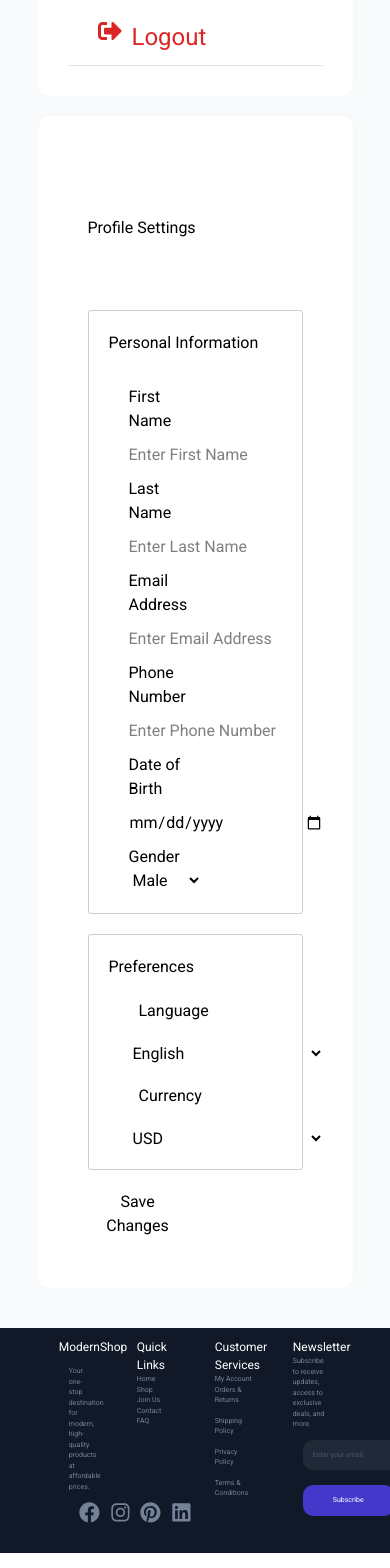
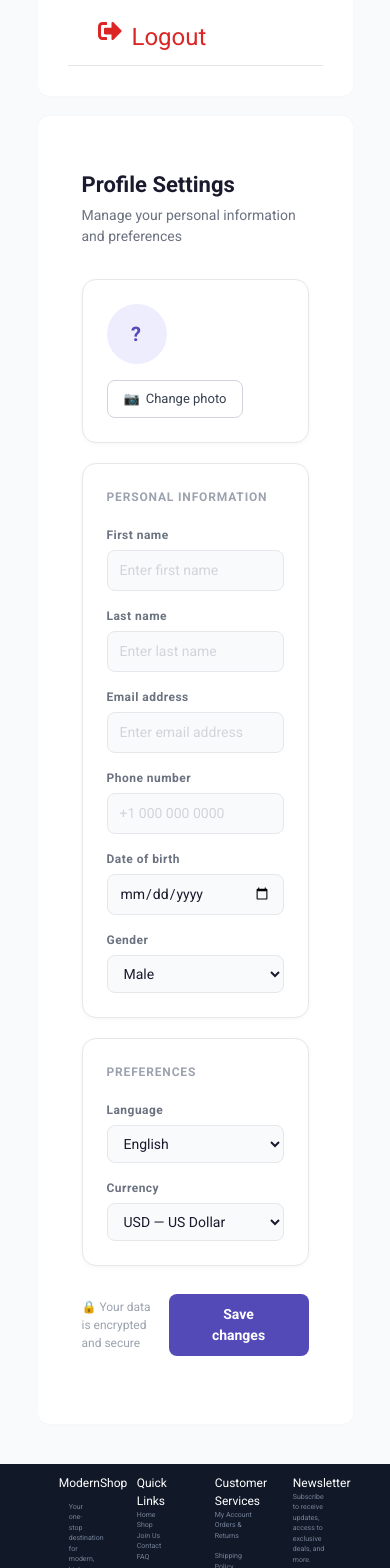
Before and after one commit to IsaacAdel-1/E-commerce, a React (Vite) app: page /profile/settings in a window 390 px wide. Shown: the part 860-2428 px from the top of the page. Built offline with nearby package versions, Linux system fonts and the light colour scheme.

Commit message:
fix profileSetting page

```diff
--- a/src/Pages/AccountProfile/PaymentMethods/PaymentMethods.jsx
+++ b/src/Pages/AccountProfile/PaymentMethods/PaymentMethods.jsx
@@ -101,7 +101,7 @@ const PaymentMethods = () => {
                <header className="d-flex justify-content-between align-items-center">
                     <h2 >Payment Methods</h2>
                     <button onClick={()=>handleNewCard()} className="btn btn-primary">Add New Card</button>
-
+                    <h1 className="text-center ">Working on it...</h1>
                </header>
 
 
--- a/src/Pages/AccountProfile/ProfileSettings/ProfileSettings.css
+++ b/src/Pages/AccountProfile/ProfileSettings/ProfileSettings.css
@@ -1,55 +1,213 @@
-.profileSettingsContain{
+/* ===== Page Layout ===== */
+.ps-page {
+    max-width: 780px;
+    margin: 0 auto;
+    padding: 2rem 1.5rem;
+    font-family: inherit;
+}
+
+.ps-header {
+    margin-bottom: 2rem;
+}
+
+.ps-header h2 {
+    font-size: 22px;
+    font-weight: 600;
+    color: #1a1a2e;
+    margin: 0 0 4px;
+}
+
+.ps-header p {
+    font-size: 14px;
+    color: #6b7280;
+    margin: 0;
+}
+
+/* ===== Card ===== */
+.ps-card {
+    background: #ffffff;
+    border: 1px solid #e5e7eb;
+    border-radius: 14px;
+    padding: 1.5rem;
+    margin-bottom: 1.25rem;
+    box-shadow: 0 1px 4px rgba(0, 0, 0, 0.04);
+}
+
+/* ===== Avatar Row ===== */
+.ps-avatar-row {
+    display: flex;
+    align-items: center;
+    gap: 16px;
+}
+
+.ps-avatar {
+    width: 60px;
+    height: 60px;
+    border-radius: 50%;
+    background: #EEEDFE;
+    color: #534AB7;
+    font-size: 20px;
+    font-weight: 600;
+    display: flex;
+    align-items: center;
+    justify-content: center;
+    flex-shrink: 0;
+    letter-spacing: 1px;
+}
+
+.ps-avatar-info h3 {
+    font-size: 15px;
+    font-weight: 600;
+    color: #1a1a2e;
+    margin: 0 0 2px;
+}
+
+.ps-avatar-info p {
+    font-size: 13px;
+    color: #6b7280;
+    margin: 0;
+}
+
+.ps-avatar-btn {
+    margin-left: auto;
+    background: transparent;
+    border: 1px solid #d1d5db;
+    border-radius: 8px;
+    padding: 8px 16px;
+    font-size: 13px;
+    color: #374151;
+    cursor: pointer;
+    display: flex;
+    align-items: center;
+    gap: 6px;
+    transition: background 0.15s, border-color 0.15s;
+    white-space: nowrap;
+}
+
+.ps-avatar-btn:hover {
+    background: #f9fafb;
+    border-color: #9ca3af;
+}
+
+/* ===== Card Title ===== */
+.ps-card-title {
+    font-size: 12px;
+    font-weight: 600;
+    color: #9ca3af;
+    text-transform: uppercase;
+    letter-spacing: 0.07em;
+    margin-bottom: 1.25rem;
+}
+
+/* ===== Form Grid ===== */
+.ps-form-grid {
+    display: grid;
+    grid-template-columns: 1fr 1fr;
+    gap: 1rem;
+}
+
+@media (max-width: 560px) {
+    .ps-form-grid {
+        grid-template-columns: 1fr;
+    }
+
+    .ps-avatar-row {
+        flex-wrap: wrap;
+    }
+
+    .ps-avatar-btn {
+        margin-left: 0;
+    }
+}
+
+/* ===== Form Group ===== */
+.ps-form-group {
     display: flex;
     flex-direction: column;
-    justify-content: center;
-    margin-top: 50px;
-    gap: 50px;
-    padding: 30px;
+    gap: 6px;
 }
 
-.profileSettingsContain .personal_information h3{
-    margin-bottom: 20px;
+.ps-form-group.full {
+    grid-column: 1 / -1;
 }
 
-.profileSettingsContain form .personal_information {
+.ps-form-group label {
+    font-size: 12px;
+    font-weight: 600;
+    color: #6b7280;
+    letter-spacing: 0.04em;
+}
+
+.ps-form-group input,
+.ps-form-group select {
     width: 100%;
+    padding: 9px 12px;
+    font-size: 14px;
+    color: #1a1a2e;
+    background: #f9fafb;
+    border: 1px solid #e5e7eb;
+    border-radius: 8px;
+    outline: none;
+    transition: border-color 0.15s, box-shadow 0.15s;
+    appearance: auto;
+}
+
+.ps-form-group input::placeholder {
+    color: #d1d5db;
+}
+
+.ps-form-group input:hover,
+.ps-form-group select:hover {
+    border-color: #9ca3af;
+}
+
+.ps-form-group input:focus,
+.ps-form-group select:focus {
+    border-color: #534AB7;
+    box-shadow: 0 0 0 3px rgba(83, 74, 183, 0.12);
+    background: #fff;
+}
+
+/* ===== Footer ===== */
+.ps-footer {
     display: flex;
-    flex-wrap: wrap;
+    align-items: center;
     justify-content: space-between;
-    gap: 10px;
+    padding: 0.5rem 0 1rem;
+    gap: 12px;
+}
 
+.ps-secure-note {
+    font-size: 12px;
+    color: #9ca3af;
+    display: flex;
+    align-items: center;
+    gap: 6px;
 }
-.profileSettingsContain form .personal_information  .form-row{
-    width: 40%;
-    margin: 0 20px;
+
+/* ===== Save Button ===== */
+.ps-save-btn {
+    background: #534AB7;
+    color: #ffffff;
+    border: none;
+    border-radius: 8px;
+    padding: 10px 28px;
+    font-size: 14px;
+    font-weight: 600;
+    cursor: pointer;
+    transition: opacity 0.15s, transform 0.1s;
+    min-width: 140px;
 }
-.profileSettingsContain .personal_information form .form-row label{
-    font-size: 18px;
-    margin-left: 5px;
-    margin-bottom: 10px;
+
+.ps-save-btn:hover:not(:disabled) {
+    opacity: 0.88;
 }
-.preferences select{
-    width: 40%;
+
+.ps-save-btn:active:not(:disabled) {
+    transform: scale(0.98);
 }
-.preferences label{
-    margin: 20px 0;
-    margin-left: 10px;
+
+.ps-save-btn:disabled {
+    opacity: 0.6;
+    cursor: not-allowed;
 }
-.preferences .form-group{
-    margin: 0 20px;
-}
-@media (max-width: 768px) {
-    .personal_information , .preferences{
-        border: 1px solid #ccc;
-        padding: 20px;
-        margin: 20px 0;
-        border-radius: 3px;
-    }
-    .personal_information .form-row input{
-        width: 50vw;
-        margin-top: 10px;
-    }
-    .preferences .form-group select{
-        width: 50vw;
-    }
-}
--- a/src/Pages/AccountProfile/ProfileSettings/ProfileSettings.jsx
+++ b/src/Pages/AccountProfile/ProfileSettings/ProfileSettings.jsx
@@ -1,11 +1,11 @@
 import { useState, useEffect } from "react";
 import "./ProfileSettings.css";
-import {UpdateUserData} from '../../../Services/constants'
-const url = "https://www.canva.com/ai/code/thread/71507b40-d862-4984-bdac-9eea6e186924";
+import { UpdateUserData } from "../../../Services/constants";
 
 const ProfileSettings = () => {
     const [userData, setUserData] = useState({});
-    const [loading, setLoading] = useState();
+    const [loading, setLoading] = useState(false);
+    const [saved, setSaved] = useState(false);
 
     const [formData, setFormData] = useState({
         firstName: "",
@@ -14,14 +14,14 @@ const ProfileSettings = () => {
         contact_number: "",
         birth_date: "",
         Gender: "",
+        language: "English",
+        currency: "USD",
     });
 
     useEffect(() => {
-        // اجيب البيانات من localStorage
         const savedUser = localStorage.getItem("userData");
         if (savedUser) {
             const parsedUser = JSON.parse(savedUser);
-            console.log(parsedUser);
             setUserData(parsedUser);
             setFormData({
                 firstName: parsedUser.name?.split(" ")[0] || "",
@@ -29,187 +29,191 @@ const ProfileSettings = () => {
                 email: parsedUser.email || "",
                 contact_number: parsedUser.contact_number || "",
                 birth_date: parsedUser.birth_date || "",
-                Gender: parsedUser.Gender || "",
+                Gender: parsedUser.Gender || "Male",
+                language: parsedUser.language || "English",
+                currency: parsedUser.currency || "USD",
             });
         }
     }, []);
 
     const handleChanges = (e) => {
         const { name, value } = e.target;
+        setFormData((prev) => ({ ...prev, [name]: value }));
+    };
 
-        setFormData((prev) => ({
-            ...prev,
-            [name]: value,
-        }));
+    const getInitials = () => {
+        const first = formData.firstName?.[0] || "";
+        const last = formData.lastName?.[0] || "";
+        return (first + last).toUpperCase() || "?";
     };
 
     const handleSubmit = async (e) => {
         e.preventDefault();
         setLoading(true);
         const updatedData = {
-            name: formData.firstName + " " + formData.lastName,
+            name: `${formData.firstName} ${formData.lastName}`,
             email: formData.email,
             contact_number: formData.contact_number,
             birth_date: formData.birth_date,
             Gender: formData.Gender,
+            language: formData.language,
+            currency: formData.currency,
         };
+
         const isEqual = JSON.stringify(userData) === JSON.stringify(updatedData);
         if (isEqual) {
-            alert("No Changes Made");
+            alert("No changes made");
             setLoading(false);
             return;
         }
+
         try {
-
             localStorage.setItem("userData", JSON.stringify(updatedData));
-
-                const response = await fetch(
-                    UpdateUserData,
-                    {
+            const response = await fetch(UpdateUserData, {
                 method: "PUT",
-                        headers: {
-                            "Content-Type": "application/json",
-                        },
+                headers: { "Content-Type": "application/json" },
                 body: JSON.stringify(updatedData),
+            });
+            const signal = await response.json();
+            if (signal.status === "success") {
+                setUserData(updatedData);
+                setSaved(true);
+                setTimeout(() => setSaved(false), 3000);
+            } else {
+                alert("Error updating profile");
             }
-                );
-
-                const signal = await response.json();
-                console.log(signal);
-                if (signal.status === "success") {
-                    alert("Profile Updated Successfully");
-                    setUserData(updatedData);
-                } else {
-                    alert("Error Updating Profile");
-                }
-
         } catch (error) {
-            console.log(error);
+            console.error(error);
+            alert("Something went wrong");
         } finally {
             setLoading(false);
         }
     };
 
     return (
-        <>
-            <div className="profileSettingsContain">
+        <div className="ps-page">
+            <div className="ps-header">
                 <h2>Profile Settings</h2>
+                <p>Manage your personal information and preferences</p>
+            </div>
 
+            {/* Avatar Card */}
+            <div className="ps-card ps-avatar-row">
+                <div className="ps-avatar">{getInitials()}</div>
+                <div className="ps-avatar-info">
+                    <h3>{formData.firstName} {formData.lastName}</h3>
+                    <p>{formData.email}</p>
+                </div>
+                <button type="button" className="ps-avatar-btn">
+                    <span className="ps-icon">📷</span>
+                    Change photo
+                </button>
+            </div>
 
             <form onSubmit={handleSubmit}>
-                    <div className="personal_information">
-                    <h3>Personal Information</h3>
-                        <div className="form-row">
-                            <label>First Name</label>
+                {/* Personal Information */}
+                <div className="ps-card">
+                    <div className="ps-card-title">Personal Information</div>
+                    <div className="ps-form-grid">
+                        <div className="ps-form-group">
+                            <label>First name</label>
                             <input
                                 type="text"
-                                className="form-control"
-                                placeholder="Enter First Name"
+                                name="firstName"
+                                placeholder="Enter first name"
                                 value={formData.firstName}
-                                name="firstName"
-                                onChange={(e) => handleChanges(e)}
+                                onChange={handleChanges}
                             />
-
-                            {/*
-                                    Optional chaining (?.) prevents crash during first render.
-                                    Component renders before useEffect loads data from localStorage,
-                                    so userData.name is initially undefined. The ?. operator safely
-                                    handles this by returning undefined instead of throwing an error.
-                                    Once useEffect runs and updates state, component re-renders with actual data. */}
                         </div>
-
-                        <div className="form-row">
-                            <label>Last Name</label>
+                        <div className="ps-form-group">
+                            <label>Last name</label>
                             <input
                                 type="text"
-                                className="form-control"
-                                placeholder="Enter Last Name"
+                                name="lastName"
+                                placeholder="Enter last name"
                                 value={formData.lastName}
-                                name="lastName"
-                                onChange={(e) => handleChanges(e)}
+                                onChange={handleChanges}
                             />
                         </div>
-
-                        <div className="form-row">
-                            <label>Email Address</label>
+                        <div className="ps-form-group">
+                            <label>Email address</label>
                             <input
                                 type="email"
-                                className="form-control"
-                                placeholder="Enter Email Address"
+                                name="email"
+                                placeholder="Enter email address"
                                 value={formData.email}
-                                name="email"
-                                onChange={(e) => handleChanges(e)}
+                                onChange={handleChanges}
                             />
                         </div>
-
-                        <div className="form-row">
-                            <label>Phone Number</label>
+                        <div className="ps-form-group">
+                            <label>Phone number</label>
                             <input
                                 type="tel"
-                                className="form-control"
-                                placeholder="Enter Phone Number"
+                                name="contact_number"
+                                placeholder="+1 000 000 0000"
                                 value={formData.contact_number}
-                                name="contact_number"
-                                onChange={(e) => handleChanges(e)}
+                                onChange={handleChanges}
                             />
                         </div>
-
-                        <div className="form-row">
-                            <label>Date of Birth</label>
+                        <div className="ps-form-group">
+                            <label>Date of birth</label>
                             <input
                                 type="date"
-                                className="form-control"
+                                name="birth_date"
                                 value={formData.birth_date}
-                                name="birth_date"
-                                onChange={(e) => handleChanges(e)}
+                                onChange={handleChanges}
                             />
                         </div>
-
-                        <div className="form-row">
+                        <div className="ps-form-group">
                             <label>Gender</label>
                             <select
-                                className="form-control"
+                                name="Gender"
                                 value={formData.Gender}
-                                name="Gender"
-                                onChange={(e) => handleChanges(e)}
+                                onChange={handleChanges}
                             >
                                 <option value="Male">Male</option>
                                 <option value="Female">Female</option>
+                                <option value="Other">Prefer not to say</option>
                             </select>
                         </div>
-
+                    </div>
                 </div>
 
-                        <div className="preferences mt-4">
-                            <h3>Preferences</h3>
-
-                            <div className="form-group">
+                {/* Preferences */}
+                <div className="ps-card">
+                    <div className="ps-card-title">Preferences</div>
+                    <div className="ps-form-grid">
+                        <div className="ps-form-group">
                             <label>Language</label>
-                                <select className="form-control">
+                            <select name="language" value={formData.language} onChange={handleChanges}>
                                 <option value="English">English</option>
                                 <option value="French">French</option>
                                 <option value="Spanish">Spanish</option>
                                 <option value="German">German</option>
                             </select>
-
+                        </div>
+                        <div className="ps-form-group">
                             <label>Currency</label>
-                                <select className="form-control">
-                                    <option value="USD">USD</option>
-                                    <option value="EUR">EUR</option>
-                                    <option value="GBP">GBP</option>
-                                    <option value="JPY">JPY</option>
+                            <select name="currency" value={formData.currency} onChange={handleChanges}>
+                                <option value="USD">USD — US Dollar</option>
+                                <option value="EUR">EUR — Euro</option>
+                                <option value="GBP">GBP — British Pound</option>
+                                <option value="JPY">JPY — Japanese Yen</option>
                             </select>
                         </div>
                     </div>
-                        <div className="submitBtn d-flex justify-content-end w-100">
-                            <button className="btn btn-primary w-25 " disabled={loading} type="submit" >
-                                {loading ? "Saving..." : "Save Changes"}
+                </div>
+
+                {/* Footer */}
+                <div className="ps-footer">
+                    <span className="ps-secure-note">🔒 Your data is encrypted and secure</span>
+                    <button className="ps-save-btn" type="submit" disabled={loading}>
+                        {loading ? "Saving..." : saved ? "✓ Saved!" : "Save changes"}
                     </button>
                 </div>
             </form>
         </div>
-
-        </>
     );
 };
+
 export default ProfileSettings;
```
Lines whose indentation alone changed are shown as unchanged.
